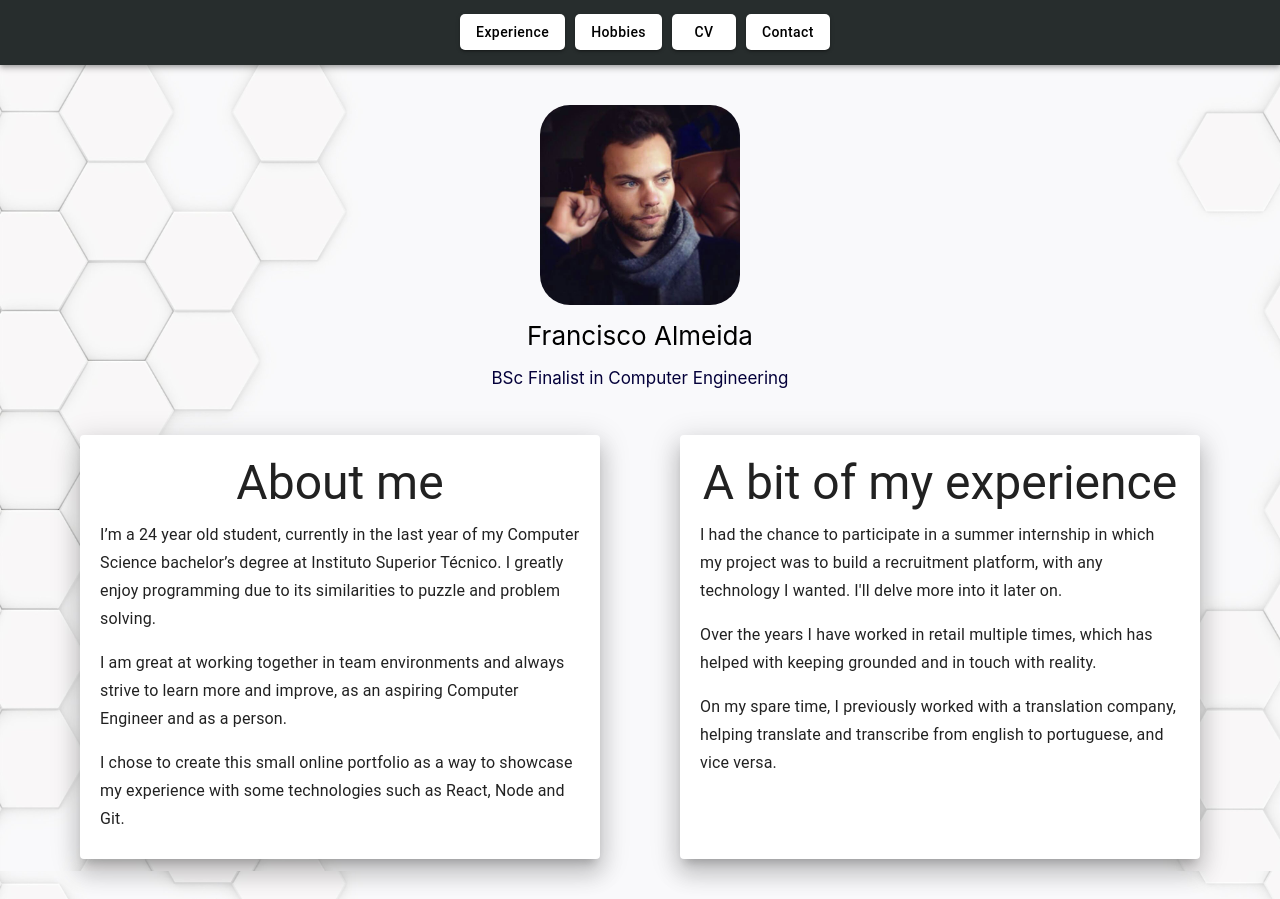
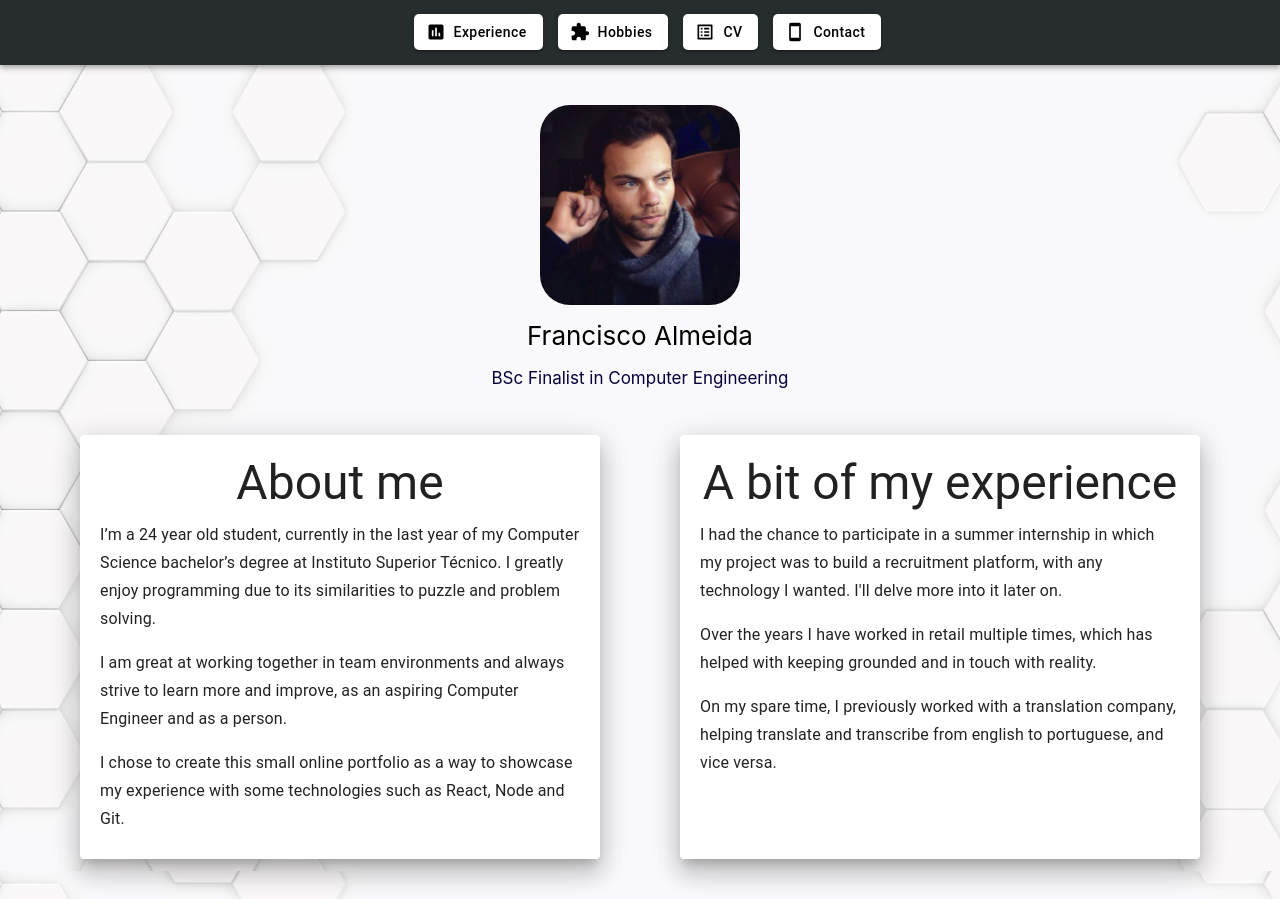
Before and after one commit to NotAHelicopter/personalweb, a React (Create React App) app: page / in a window 1280 px wide. Shown: the top 899 px of the page. Built offline with nearby package versions, Linux system fonts and the light colour scheme.

Commit message:
redeploy

```diff
--- a/src/Bar.js
+++ b/src/Bar.js
@@ -3,6 +3,10 @@ import { makeStyles } from '@material-ui/core/styles';
 import AppBar from '@material-ui/core/AppBar';
 import Toolbar from '@material-ui/core/Toolbar';
 import Button from '@material-ui/core/Button';
+import AssessmentIcon from '@material-ui/icons/Assessment';
+import ExtensionIcon from '@material-ui/icons/Extension';
+import ListAltIcon from '@material-ui/icons/ListAlt';
+import SmartphoneIcon from '@material-ui/icons/Smartphone';
 
 const useStyles = makeStyles((theme) => ({
   root: {
@@ -16,7 +20,7 @@ const useStyles = makeStyles((theme) => ({
   buts: {
     borderRadius: 5,
     textTransform: 'none',
-    marginLeft: 10, /*fix for mobile */
+    marginLeft: 15, /*fix for mobile */
     color : '#000000',
     backgroundColor: '#ffffff',
   }
@@ -29,10 +33,27 @@ export default function ButtonAppBar() {
     <div className={classes.root}>
       <AppBar position="static" className={classes.bar}>
         <Toolbar>
-          <Button variant="contained" className={classes.buts}>Experience</Button>
-          <Button variant="contained" className={classes.buts}>Hobbies</Button>
-          <Button variant="contained" className={classes.buts}>CV</Button>
-          <Button variant="contained" className={classes.buts}>Contact</Button>
+
+          <Button variant="contained"
+            className={classes.buts}
+            startIcon={<AssessmentIcon/>}
+          >Experience</Button>
+
+          <Button variant="contained"
+            className={classes.buts}
+            startIcon={<ExtensionIcon/>}
+            >Hobbies</Button>
+
+          <Button variant="contained"
+            className={classes.buts}
+            startIcon={<ListAltIcon/>}
+          >CV</Button>
+
+          <Button variant="contained"
+            className={classes.buts}
+            startIcon={<SmartphoneIcon/>}
+          >Contact</Button>
+
         </Toolbar>
       </AppBar>
     </div>
```
Also changed, not shown: 1 other file (tests, documents, lock files or other folders).
